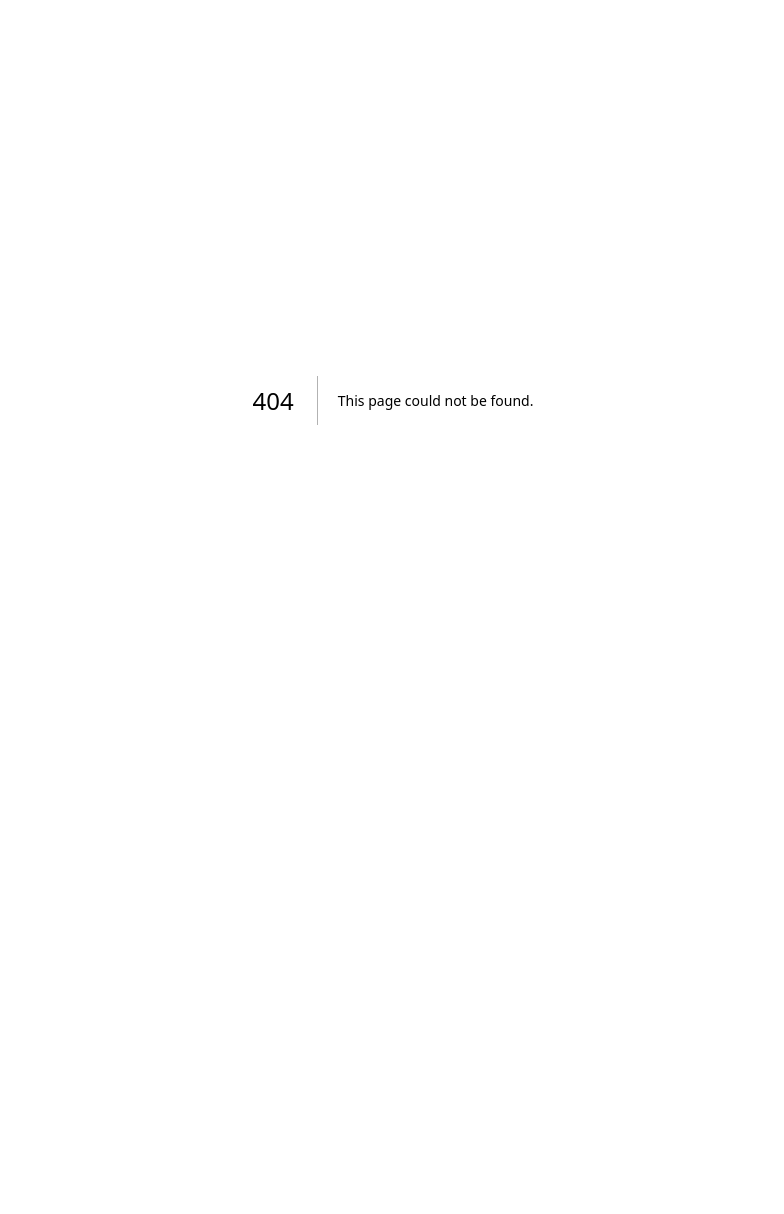
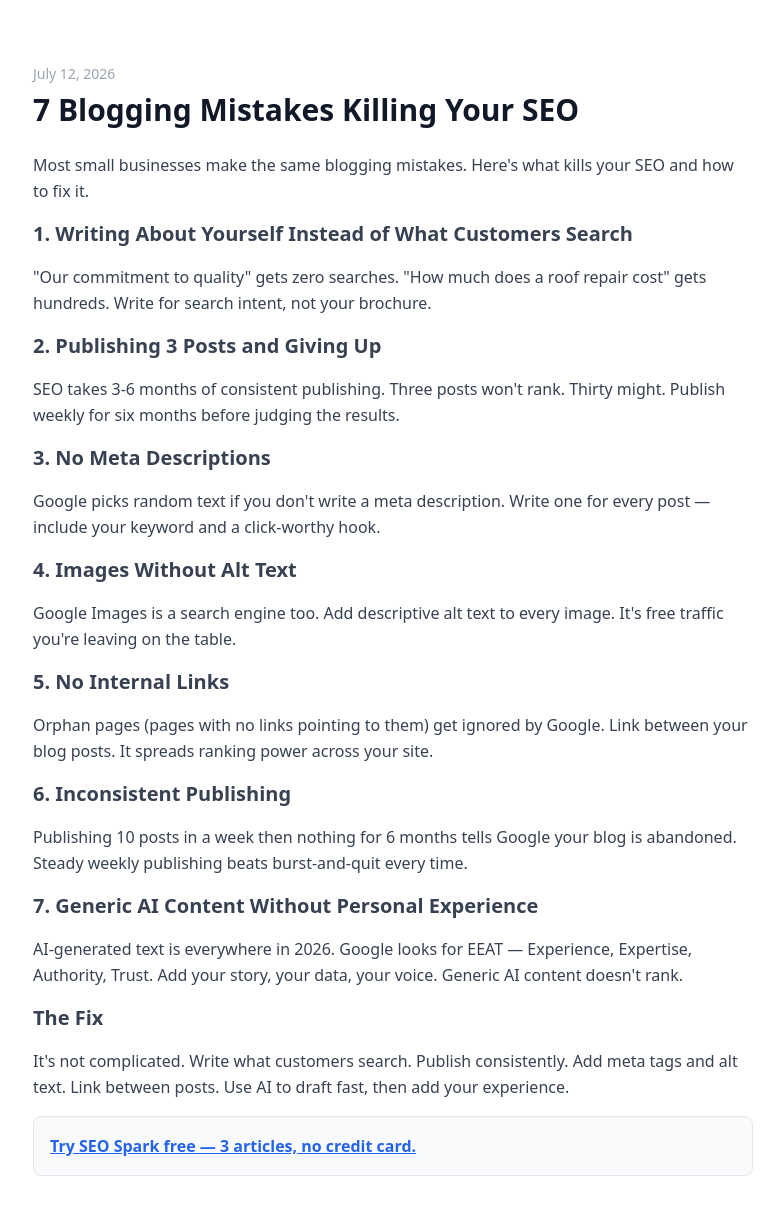
Before and after one commit to lihai33661-ship-it/seospark, a Next.js app: page /blog/small-business-blogging-mistakes in a window 1280 px wide. Before the commit this address had no page. Shown: the top 1214 px of the page, without its empty margins (247-1031 px from the left). Before the commit the page ends 800 px from the top, so only its background shows below. Built offline with nearby package versions, Linux system fonts and the light colour scheme.

Commit message:
fix: rewrite small-business-blogging-mistakes - same single-line JSX bug breaking build

```diff
--- /dev/null
+++ b/app/blog/small-business-blogging-mistakes/page.tsx
@@ -0,0 +1,44 @@
+export const metadata = {
+  title: "Small Business Blogging Mistakes — 7 Errors That Kill Your SEO | SEO Spark",
+  description: "7 common blogging mistakes small businesses make that hurt SEO. Avoid these errors and write blog content that actually ranks on Google.",
+};
+
+export default function Post() {
+  return (
+    <main className="max-w-3xl mx-auto px-6 py-12 sm:py-16">
+      <p className="text-sm text-gray-400 mb-2">July 12, 2026</p>
+      <h1 className="text-2xl sm:text-3xl font-bold mb-6">7 Blogging Mistakes Killing Your SEO</h1>
+      <article className="prose max-w-none space-y-4 text-gray-700 leading-relaxed">
+        <p>Most small businesses make the same blogging mistakes. Here's what kills your SEO and how to fix it.</p>
+
+        <h2 className="text-xl font-bold mt-8 mb-3">1. Writing About Yourself Instead of What Customers Search</h2>
+        <p>"Our commitment to quality" gets zero searches. "How much does a roof repair cost" gets hundreds. Write for search intent, not your brochure.</p>
+
+        <h2 className="text-xl font-bold mt-8 mb-3">2. Publishing 3 Posts and Giving Up</h2>
+        <p>SEO takes 3-6 months of consistent publishing. Three posts won't rank. Thirty might. Publish weekly for six months before judging the results.</p>
+
+        <h2 className="text-xl font-bold mt-8 mb-3">3. No Meta Descriptions</h2>
+        <p>Google picks random text if you don't write a meta description. Write one for every post — include your keyword and a click-worthy hook.</p>
+
+        <h2 className="text-xl font-bold mt-8 mb-3">4. Images Without Alt Text</h2>
+        <p>Google Images is a search engine too. Add descriptive alt text to every image. It's free traffic you're leaving on the table.</p>
+
+        <h2 className="text-xl font-bold mt-8 mb-3">5. No Internal Links</h2>
+        <p>Orphan pages (pages with no links pointing to them) get ignored by Google. Link between your blog posts. It spreads ranking power across your site.</p>
+
+        <h2 className="text-xl font-bold mt-8 mb-3">6. Inconsistent Publishing</h2>
+        <p>Publishing 10 posts in a week then nothing for 6 months tells Google your blog is abandoned. Steady weekly publishing beats burst-and-quit every time.</p>
+
+        <h2 className="text-xl font-bold mt-8 mb-3">7. Generic AI Content Without Personal Experience</h2>
+        <p>AI-generated text is everywhere in 2026. Google looks for EEAT — Experience, Expertise, Authority, Trust. Add your story, your data, your voice. Generic AI content doesn't rank.</p>
+
+        <h2 className="text-xl font-bold mt-8 mb-3">The Fix</h2>
+        <p>It's not complicated. Write what customers search. Publish consistently. Add meta tags and alt text. Link between posts. Use AI to draft fast, then add your experience.</p>
+
+        <p className="bg-gray-50 p-4 rounded-lg border border-gray-200 mt-6">
+          <a href="/dashboard" className="text-blue-600 underline font-semibold">Try SEO Spark free — 3 articles, no credit card.</a>
+        </p>
+      </article>
+    </main>
+  );
+}
```
